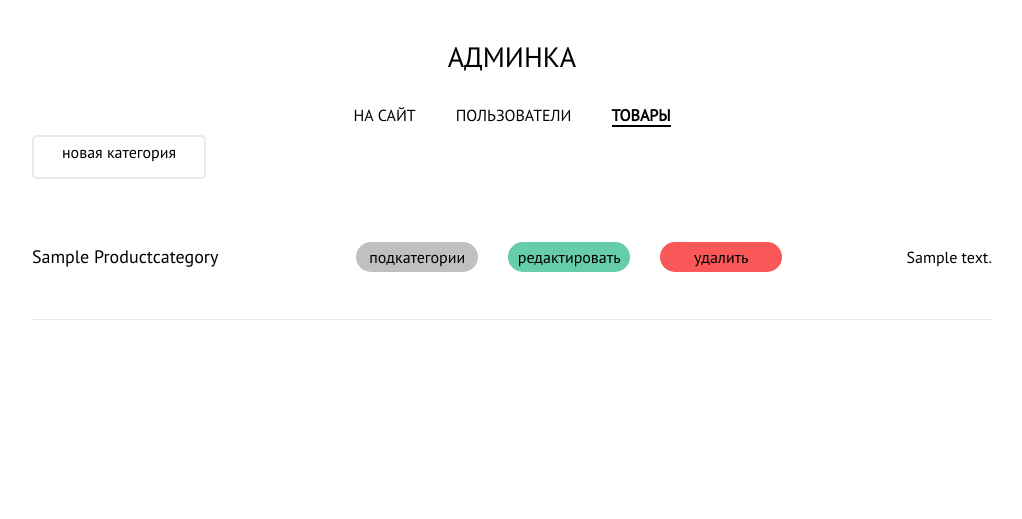
After one commit to vvsvsvv/BigAndTinyShop, a Django app: page /myadmin/categories/ in a window 1280 px wide. The commit adds this page. Shown: the top 519 px of the page, without its empty margins (128-1150 px from the left). Run offline with Django 3.2, Linux system fonts and the light colour scheme; tables that the repository leaves empty hold one stand-in row (values such as "Sample post"); some libraries are stand-ins or nearby versions.

Commit message:
- adminapp categories page, minor layout modifications

```diff
--- a/geekshop/adminapp/templates/adminapp/includes/inc__menu.html
+++ b/geekshop/adminapp/templates/adminapp/includes/inc__menu.html
@@ -1,17 +1,17 @@
 <ul class="menu">
     <li>
-        <a href="{% url 'main:index' %}" class="admin-menu-link">вернуться на сайт</a>
+        <a href="{% url 'main:index' %}" class="menu-link">на сайт</a>
     </li>
     <li>
         <a href="{% url 'myadmin:index' %}"
-           class="admin-menu-link {% if request.resolver_match.url_name == 'index' %}active{% endif %}">
+           class="menu-link {% if request.resolver_match.url_name == 'index' %}active{% endif %}">
             пользователи
         </a>
     </li>
     <li>
-        <a href="{#% url 'myadmin:categories' %#}"
-           class="admin-menu-link {#% if request.resolver_match.url_name == 'categories' or category.name %#}active{#% endif %#}">
-            категории{% if category %}:<span>{{ category.name }}</span>{% endif %}
+        <a href="{% url 'myadmin:categories' %}"
+           class="menu-link {% if request.resolver_match.url_name == 'categories' or category.name %}active{% endif %}">
+            товары{% if category %}:<span>{{ category.name }}</span>{% endif %}
         </a>
     </li>
 </ul>
--- /dev/null
+++ b/geekshop/adminapp/templates/adminapp/productcategory_list.html
@@ -0,0 +1,35 @@
+{% extends 'adminapp/base.html' %}
+{% load static %}
+
+{% block content %}
+<div class="categories-list">
+    <a href="{#% url 'myadmin:category_create' %#}"
+       class="btn-new-user">
+        новая категория
+    </a>
+    {% for object in object_list %}
+    <div class="category-record {% if not object.is_active %}not_active{% endif %}">
+        <div class="category-name">
+            {{ object.name|title }}
+        </div>
+        <div class="category-actions">
+            <a href="{#% url 'myadmin:subcategories' object.pk %#}"
+               class="btn-subcats">
+                подкатегории
+            </a>
+            <a href="{#% url 'myadmin:productcategory_update' object.pk %#}"
+               class="btn-edit">
+                редактировать
+            </a>
+            <a href="{#% url 'myadmin:category_delete' object.pk %#}"
+               class="btn-delete">
+                удалить
+            </a>
+        </div>
+        <div class="category-desc">
+            {{ object.description }}
+        </div>
+    </div>
+    {% endfor %}
+</div>
+{% endblock %}
--- a/geekshop/adminapp/urls.py
+++ b/geekshop/adminapp/urls.py
@@ -5,4 +5,5 @@ app_name = 'adminapp'
 
 urlpatterns = [
     path('', adminapp.index, name='index'),
+    path('categories/', adminapp.categories, name='categories'),
 ]
--- a/geekshop/adminapp/views.py
+++ b/geekshop/adminapp/views.py
@@ -1,5 +1,6 @@
 from django.shortcuts import render
 from authapp.models import ShopUser
+from mainapp.models import ProductCategory, ProductSubCategory
 
 
 def index(request):
@@ -14,3 +15,18 @@ def index(request):
     }
 
     return render(request, 'adminapp/index.html', context)
+
+
+def categories(request):
+    title = 'админка/категории'
+
+    object_list = ProductCategory.objects.all()
+    context = {
+        'title': title,
+        'object_list': object_list
+    }
+    return render(request, 'adminapp/productcategory_list.html', context)
+
+
+def subcategories(request, pk):
+    title = f'админка/подкатегории ({ProductCategory.objects.filter(pk=pk).name})'
--- a/geekshop/authapp/templates/authapp/update.html
+++ b/geekshop/authapp/templates/authapp/update.html
@@ -6,7 +6,7 @@
         {% csrf_token %}
         {{ form.as_p }}
         <br>
-        <input class="form-control" type="submit" value="сохранить">
+        <input class="btn form-control" type="submit" value="сохранить">
     </form>
     <a href="{% url 'main:index' %}" class="btn btn-register form-control">
         на главную
--- a/geekshop/mainapp/templates/mainapp/catalog.html
+++ b/geekshop/mainapp/templates/mainapp/catalog.html
@@ -34,9 +34,9 @@
                 {% for product in products %}
 
                     <div class="catalog-item">
-                        <a href="{% url 'main:product' product.id %}" class="product-image">
-                            <img src="/media/{{ product.image }}" alt="{{ product.name }}" name="{{ product.name }}">
-                            <span class="product-link">{{ product.name }}</span>
+                        <a href="{% url 'main:product' product.id %}" class="product-link">
+                            <img class="product-image" src="/media/{{ product.image }}" alt="{{ product.name }}" name="{{ product.name }}">
+                            <span class="product-name-link">{{ product.name }}</span>
                         </a>
                     </div>
 
--- a/geekshop/mainapp/templates/mainapp/includes/inc__main_menu.html
+++ b/geekshop/mainapp/templates/mainapp/includes/inc__main_menu.html
@@ -38,12 +38,12 @@
                 </a>
             {% endif %}
         </li>
-        <a href="{% url 'basket:index' %}" class="menu-link basket">
+        <a href="{% url 'basket:index' %}" class="menu-link basket-link">
             <i class="fas fa-shopping-basket"></i>
             <span>
                 {% if basket %}
-                    {{ basket.0.total_cost|floatformat:0 }} руб
-                    ({{ basket.0.total_quantity }} шт)
+                    {{ basket.0.total_cost|floatformat:0 }}&nbsp;руб
+                    ({{ basket.0.total_quantity }}&nbsp;шт)
                 {% endif %}
             </span>
         </a>
--- a/geekshop/static/css/style.css
+++ b/geekshop/static/css/style.css
@@ -79,7 +79,7 @@ body
     color: #cfe1e9;
 }
 
-.basket
+.basket-link
 {
     text-transform: lowercase;
     font-weight: lighter;
@@ -194,13 +194,10 @@ input[type="text"]
 {
     display: flex;
     justify-content: space-between;
-    height: 50px;
     color: white;
     background-color: #696969;
     text-align: right;
-    padding-top: 30px;
-    padding-left: 50px;
-    padding-right: 50px;
+    padding: 30px 50px;
     margin-top: 30px;
 }
 
@@ -277,29 +274,30 @@ input[type="text"]
     flex-wrap: wrap;
 }
 
-.product-image
+.product-link
 {
     display: block;
     width: 250px;
     height: 250px;
-    margin: 50px; 30px;
+    margin: 50px 30px;
     text-align: center;
     text-decoration: none;
 }
 
-.product-image img
+.product-image
 {
+    /*margin: 50px 30px;*/
     width: 250px;
     height: 250px;
     object-fit: cover;
 }
 
-.product-link
+.product-name-link
 {
     color: #000000;
 }
 
-.catalog-item:hover .product-image, .catalog-item:hover .product-link
+.catalog-item:hover .product-link, .catalog-item:hover .product-name-link
 {
     opacity: 0.6;
 }
@@ -389,7 +387,7 @@ input[type="text"]
 
 .btn:hover
 {
-    border-bottom: 2px solid #000000;
+    box-shadow: inset 0 -2px 0 #000000;
 }
 
 .btn:active
@@ -476,14 +474,32 @@ input[type="text"]
     float: left;
 }
 
+.btn-edit
+{
+    width: 7em;
+    display: block;
+    margin-top: 10px;
+    margin-bottom: 10px;
+    padding: 5px;
+    text-decoration: none;
+    text-align: center;
+    color: #000000;
+    background-color: #66CDAA;
+    border-radius: 15px;
+}
+
+.btn-edit:hover
+{
+    opacity: 0.8;
+}
+
 .btn-delete
 {
     width: 7em;
-    position: relative;
     display: block;
-    float: left;
     padding: 5px;
     text-decoration: none;
+    text-align: center;
     color: #000000;
     background-color: #FA5858;
     border-radius: 15px;
@@ -513,11 +529,12 @@ input[type="text"]
 {
     display: flex;
     justify-content: space-around;
+    padding-top: 50px;
 }
 
 .product-page-name
 {
-    margin: 50px;
+    margin-bottom: 30px;
     text-transform: uppercase;
     font-size: 32px;
 }
@@ -542,7 +559,6 @@ input[type="text"]
 
 .user-delete .btn {
     display: block;
-    float:left;
     margin: 25px;
     width: 150px;
     color: #111;
@@ -553,17 +569,33 @@ input[type="text"]
     text-decoration: none;
 }
 
-.users-list {
-    margin-left: 150px;
+.users-list, .categories-list
+{
+    width: 960px;
+    margin: 10px auto;
 }
 
 .users-list a {
-    color: #555;
+    color: #000;
     text-decoration: none;
 }
 
-.users-list .new-user {
-    margin-left: 190px;
+.btn-new-user
+{
+    text-decoration: none;
+    color: #000;
+    text-align: center;
+    display: block;
+    border: 2px solid #eaeaea;
+    border-radius: 5px;
+    height: 30px;
+    width: 150px;
+    padding: 5px 10px;
+}
+
+.btn-new-user:hover
+{
+    background-color: #eaeaea;
 }
 
 .users-list button {
@@ -574,26 +606,29 @@ input[type="text"]
     padding: 0 15px;
 }
 
-.user-record {
+.user-record, .category-record {
     height: 125px;
     margin: 15px auto;
-    position: relative;
+    display: flex;
+    justify-content: space-between;
+    align-items: center;
+    flex-wrap: wrap;
+    border-bottom: 1px solid #eaeaea;
 }
 
 .user-record.not-active {
     opacity: 0.5;
 }
 
-.user-record img {
+.user-avatar {
+    min-width: 125px;
     display: block;
-    float: left;
     height: 125px;
     border-radius: 25px;
 }
 
 .user-record .user-name {
     display: block;
-    float: left;
     margin-top: 15px;
     margin-left: 25px;
     width: 175px;
@@ -604,13 +639,11 @@ input[type="text"]
 }
 
 .user-record .user-name p {
-    /*font-weight: bold;*/
     margin: 10px auto;
 }
 
 .user-record .user-email {
     display: block;
-    float: left;
     margin-top: 40px;
     margin-left: 25px;
     width: 175px;
@@ -618,7 +651,6 @@ input[type="text"]
 
 .user-record .user-age {
     display: block;
-    float: left;
     margin-top: 40px;
     margin-left: 25px;
     width: 45px;
@@ -626,7 +658,6 @@ input[type="text"]
 
 .user-record .user-role {
     display: block;
-    float: left;
     margin-top: 15px;
     margin-left: 25px;
     width: 125px;
@@ -634,7 +665,6 @@ input[type="text"]
 
 .user-record .user-lastlogin {
     display: block;
-    float: left;
     margin-top: 40px;
     margin-left: 25px;
     width: 175px;
@@ -642,31 +672,56 @@ input[type="text"]
 
 
 .admin-head {
-    margin-top: 10px;
+    margin-top:30px;
+    font-size: 28px;
     text-align: center;
     text-transform: uppercase;
 }
 
 .admin-menu {
-
-    left: 15px;
-    top: 20px;
-    height: 40px;
     width: 100%;
 }
 
 .admin-menu ul.menu{
     display: flex;
-    justify-content: space-between;
-    /*float: none;*/
-    width: 550px;
+    justify-content: center;
+    list-style: none;
+    margin: 0;
+    padding: 0;
     height: 50px;
-    margin: auto;
     color: #555;
 }
 
-.admin-menu ul.menu li
+.category-actions
 {
+    display: flex;
+    justify-content: space-between;
+    align-items: center;
+}
+
+.category-actions a
+{
+    margin-left: 15px;
+    margin-right: 15px;
+}
+
+.categories-list .category-name
+{
+    font-size: 18px;
+    text-align: left;
+    min-width: 200px;
+}
+
+.btn-subcats
+{
+    width: 7em;
     display: block;
-    margin: 30px 20px;
+    margin-top: 10px;
+    margin-bottom: 10px;
+    padding: 5px;
+    text-decoration: none;
+    text-align: center;
+    color: #000000;
+    background-color: #C0C0C0;
+    border-radius: 15px;
 }
```
Also changed, not shown: geekshop/adminapp/templates/adminapp/index.html (added, +49 -0 lines).
